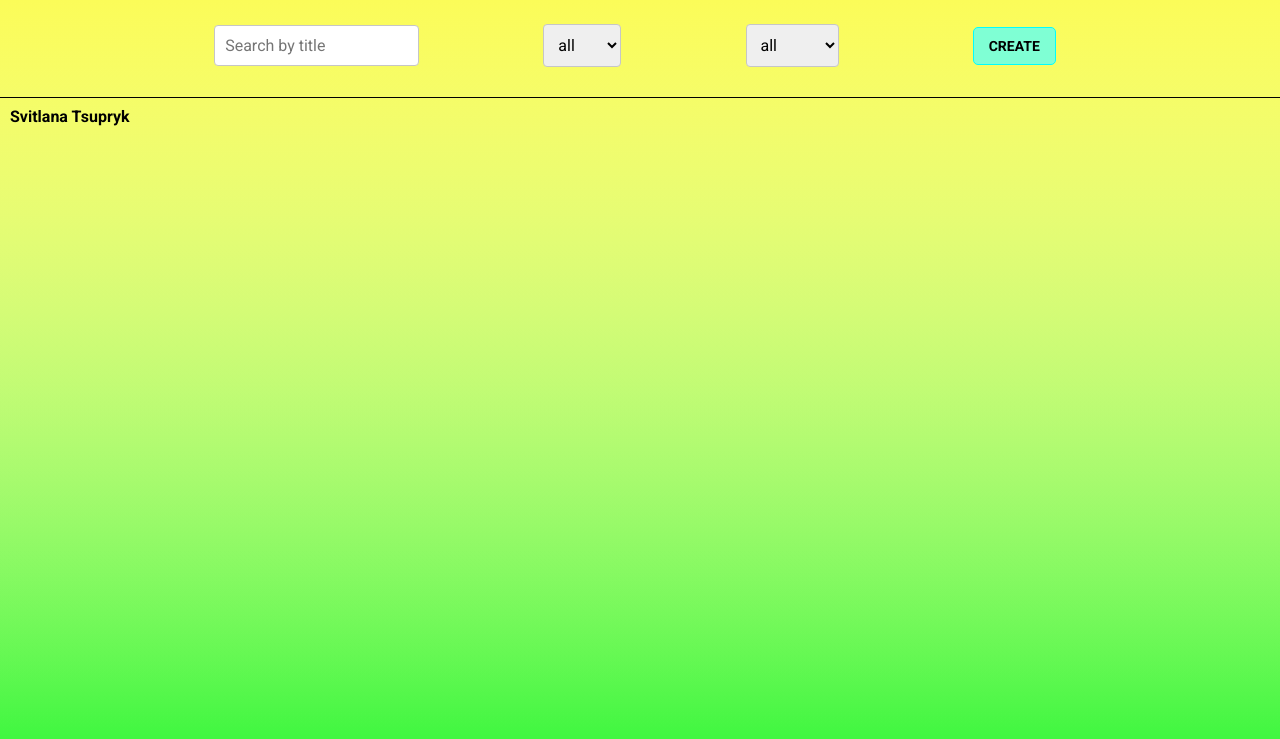
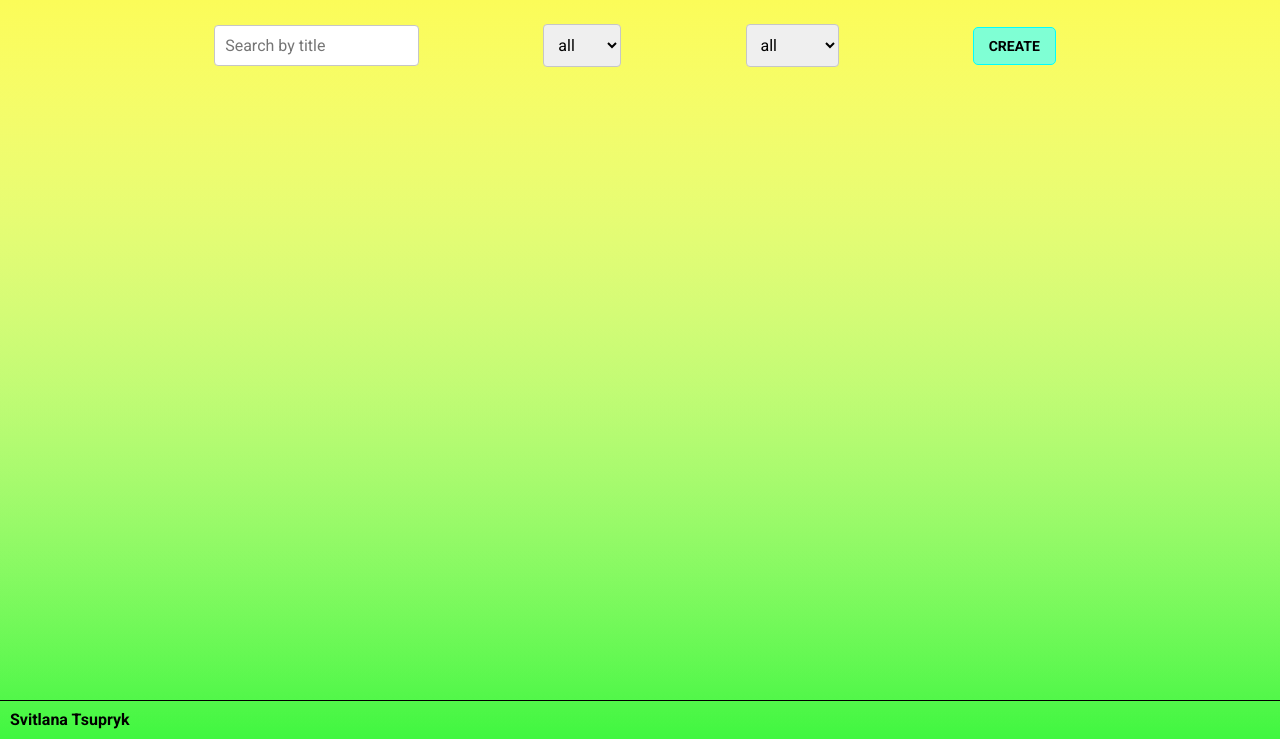
Before and after one commit to SvitlanaTsupryk-jul18/JSBand, a website: page index.html in a window 1280 px wide. Shown: the part 61-800 px from the top of the page. Drawn offline with nearby package versions, Linux system fonts and the light colour scheme.

Commit message:
some little style fixes

```diff
--- a/sass/style.scss
+++ b/sass/style.scss
@@ -8,10 +8,12 @@
 
 body {
   font-weight: 400;
-  height: 100vh;
+  min-height: 100vh;
+  position: relative;
   background: linear-gradient(rgb(252, 252, 76), transparent),
     linear-gradient(to top, rgb(64, 247, 64), transparent);
   font-family: Roboto, sans-serif;
+  padding-bottom: 30px;
 }
 
 .wrapper {
@@ -138,4 +140,7 @@ select {
   font-weight: bold;
   padding: 10px;
   border-top: 1px solid #000;
+  position: absolute;
+  width: 100%;
+  bottom: 0;
 }
```
Also changed, not shown: css/style.css.
